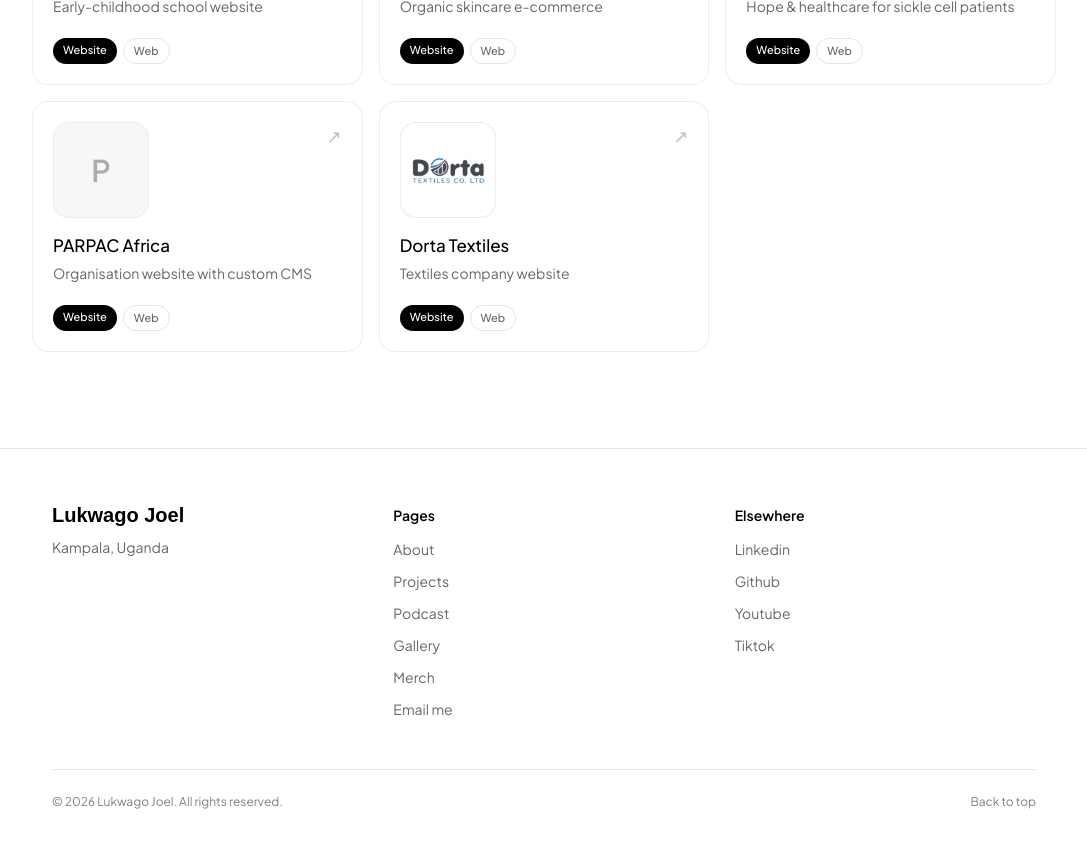
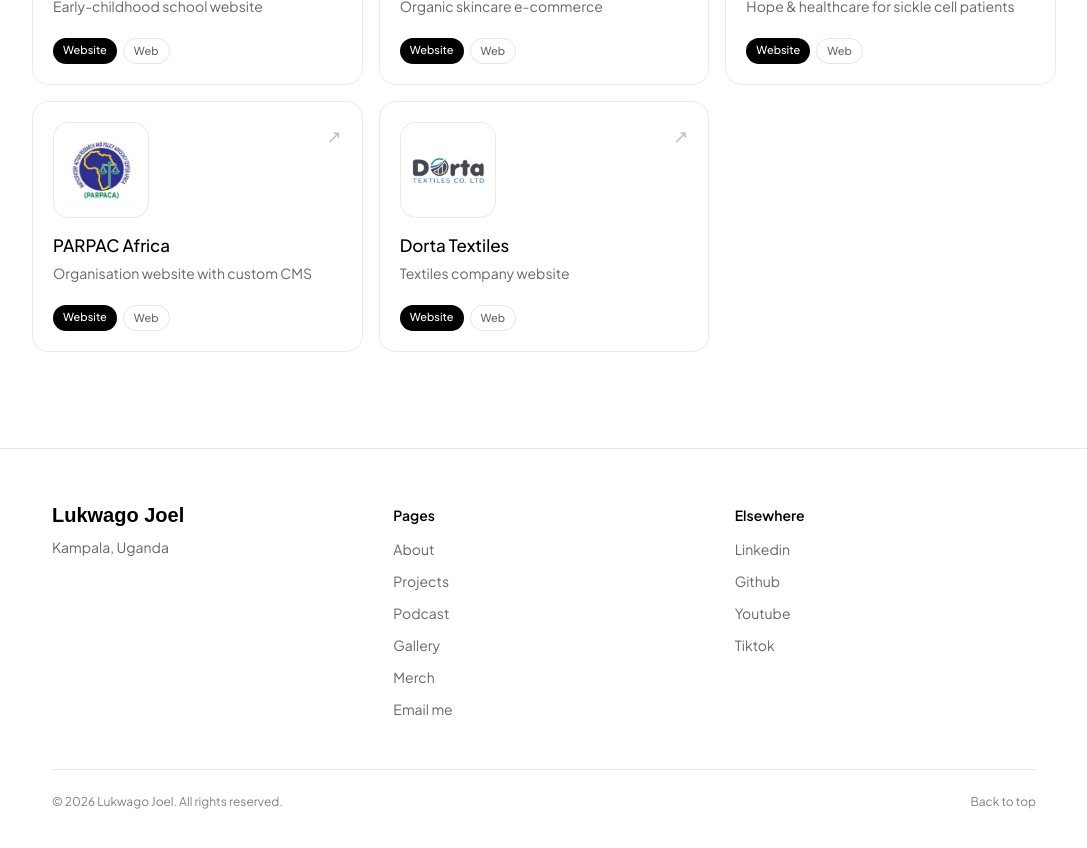
Before and after one commit to lukwagojoel/lukwagojoel, a Next.js app: page /projects in a window 1280 px wide. Shown: the part 1040-1888 px from the top of the page, without its empty margins (96-1183 px from the left). Built offline with nearby package versions, Linux system fonts and the light colour scheme; a web font is replaced by a local one.

Commit message:
removed un used

```diff
--- a/data/projectdata.ts
+++ b/data/projectdata.ts
@@ -271,6 +271,7 @@ export const projects: Project[] = [
     id: "parpac-africa",
     slug: "parpac-africa",
     name: "PARPAC Africa",
+    logo: "/projects/parpaca.jpg",
     tagline: "Organisation website with custom CMS",
     description:
       "Organisation website presenting its work, mission and contact information. Built a custom CMS for managing content, with Firebase Auth for authentication and Firestore for data.",
--- a/package.json
+++ b/package.json
@@ -9,8 +9,6 @@
     "lint": "eslint ."
   },
   "dependencies": {
-    "@react-three/drei": "^9.109.2",
-    "@react-three/fiber": "^8.16.8",
     "firebase": "^12.16.0",
     "framer-motion": "^11.3.19",
     "lenis": "^1.3.26",
@@ -19,14 +17,12 @@
     "react": "^19.3.1",
     "react-dom": "^19.3.1",
     "react-icons": "^5.7.0",
-    "resend": "^6.20.0",
-    "three": "^0.166.1"
+    "resend": "^6.20.0"
   },
   "devDependencies": {
     "@types/node": "^20.14.13",
     "@types/react": "^18.3.31",
     "@types/react-dom": "^18.3.7",
-    "@types/three": "^0.166.0",
     "autoprefixer": "^10.4.19",
     "eslint": "^9.39.5",
     "eslint-config-next": "^16.3.8",
```
Also changed, not shown: public/projects/parpaca.jpg (added), 1 other file (tests, documents, lock files or other folders).
